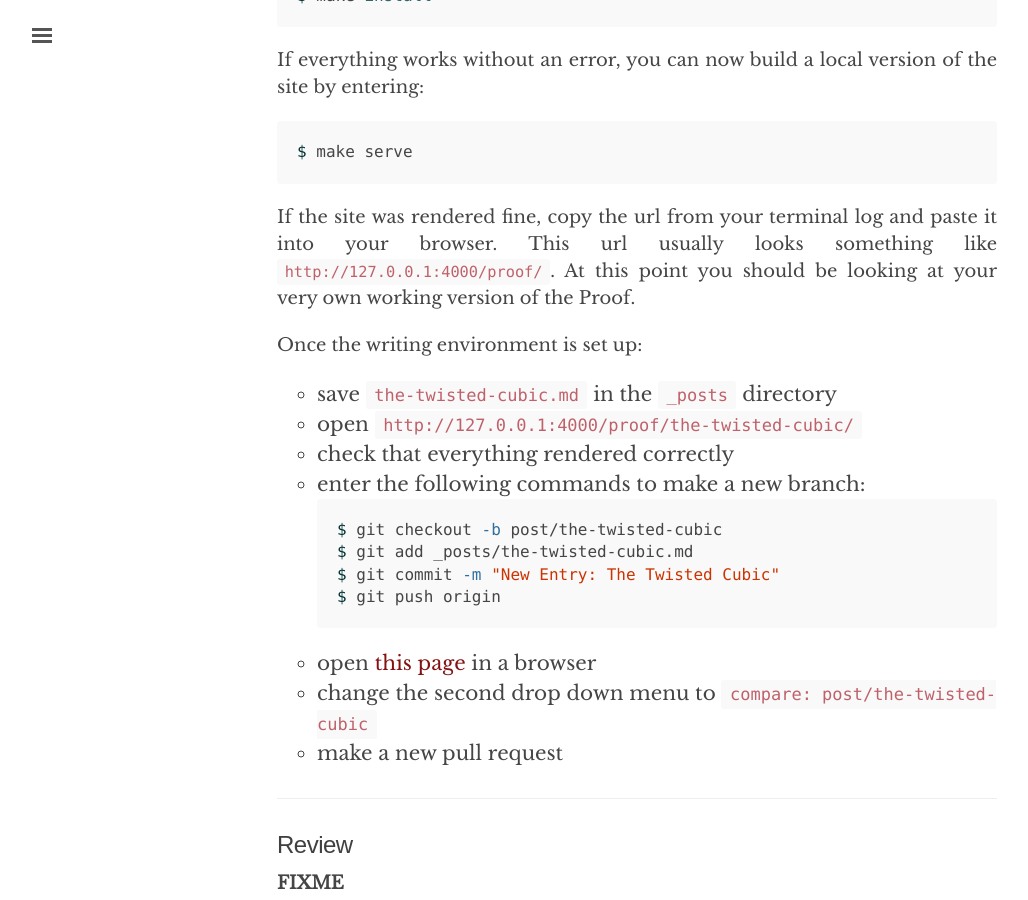
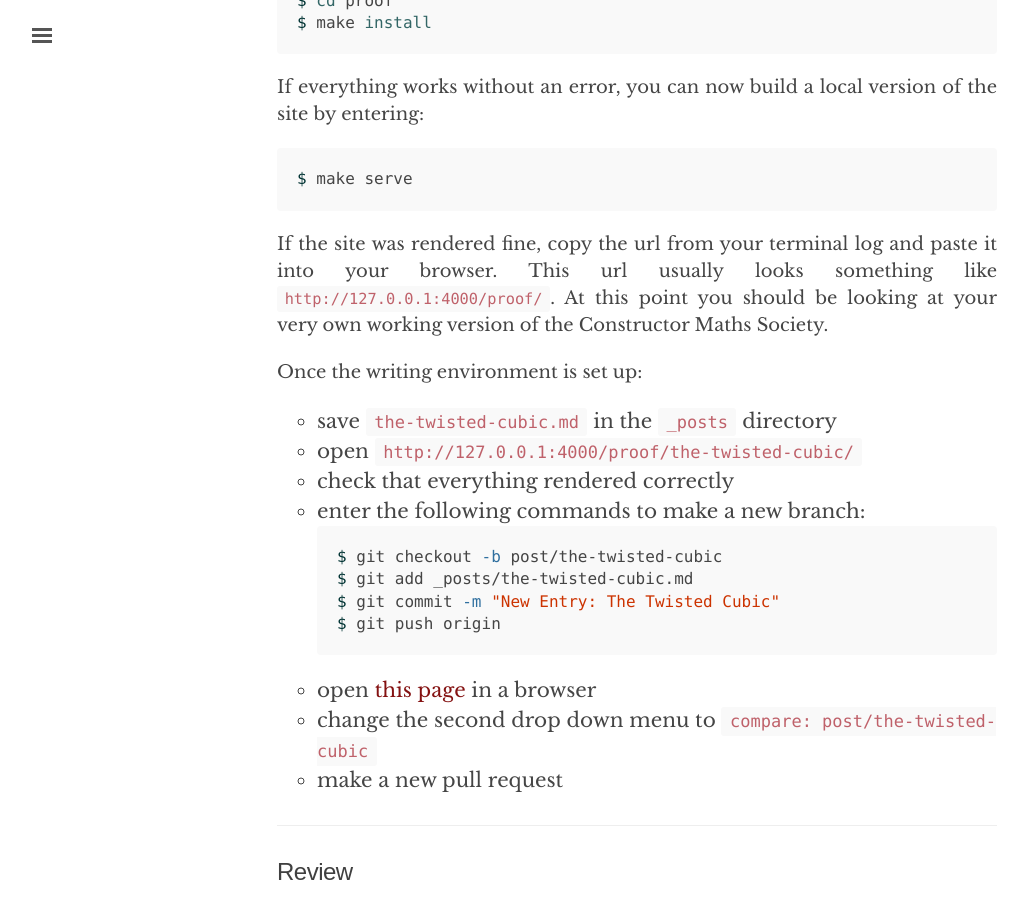
Before and after one commit to KelvinAirConstructorUni/constructor-math.github.io, a Jekyll site: the page built from manual.md, in a window 1280 px wide and 900 px high, scrolled down 2540 px. Shown: the whole window, without its empty margins (3-1031 px from the left). Built offline with Jekyll 4.4.1, drawn with Linux system fonts in a browser that asks for light colours; some of the changed text lies outside the part shown.

Commit message:
Update _config.yml

```diff
--- a/_config.yml
+++ b/_config.yml
@@ -1,11 +1,11 @@
 # Setup
-title:               Proof
-tagline:             a Jekyll Theme for Mathematical Writings
+title:               Constructor Maths Society
+tagline:             Website
 description:         >- # this means to ignore newlines until "url:"
   Proof is a minimal Jekyll theme for collaborating and documenting mathematics.
-url:                 https://mahrud.github.io
-baseurl:             '/proof' # the subpath of your site, e.g. /blog
-gtag:                UA-131373039-2 # Google Analytics Tag
+url:                 https://constructor-maths.github.io
+baseurl:             # the subpath of your site, e.g. /blog
+gtag:                # Google Analytics Tag
 
 # Color scheme. Options: red, orange, magenta, cyan, blue, brown
 color-scheme:
```
